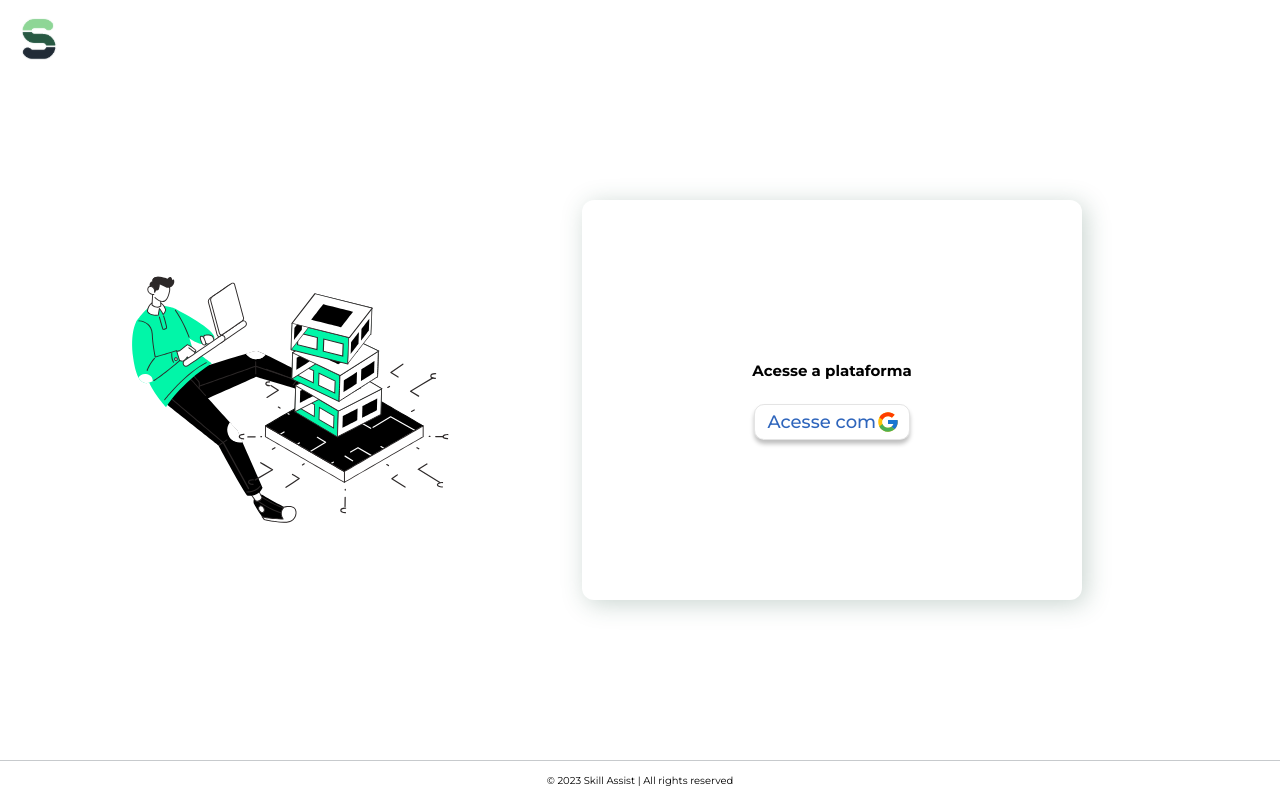
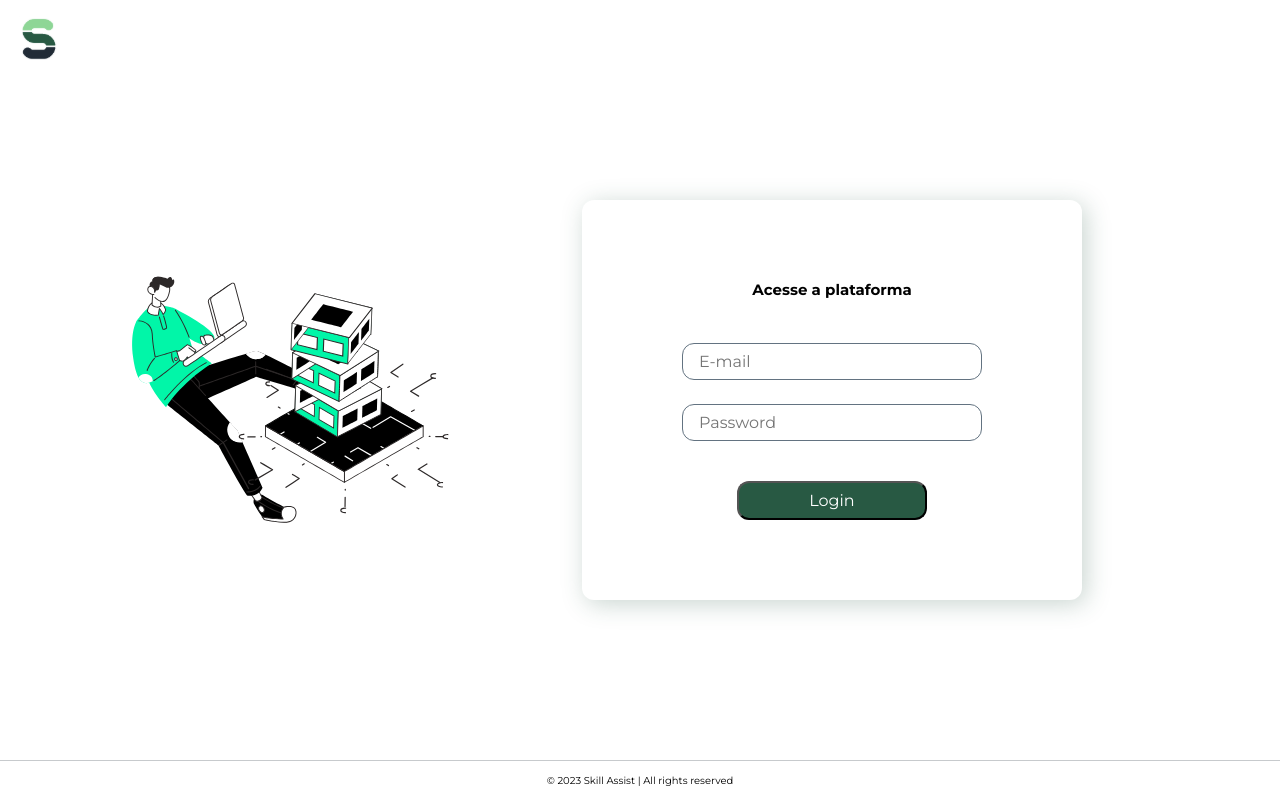
Before and after one commit to Skill-Assist/auth-frontend, a Next.js app: page / in a window 1280 px wide. Built offline with nearby package versions, Linux system fonts and the light colour scheme.

Commit message:
normal authentication implemented

```diff
--- a/package.json
+++ b/package.json
@@ -12,11 +12,13 @@
     "@types/node": "20.3.2",
     "@types/react": "18.2.14",
     "@types/react-dom": "18.2.6",
+    "axios": "^1.4.0",
     "eslint-config-next": "13.4.7",
     "lottie-react": "^2.4.0",
     "next": "13.4.7",
     "next-auth": "^4.22.1",
     "react": "18.2.0",
+    "react-cookies": "^0.1.1",
     "react-dom": "18.2.0",
     "react-icons": "^4.10.1",
     "sass": "^1.63.6",
@@ -24,6 +26,7 @@
   },
   "devDependencies": {
     "@rocketseat/eslint-config": "^1.2.0",
+    "@types/react-cookies": "^0.1.0",
     "eslint": "^8.43.0"
   }
 }
--- a/src/app/page.tsx
+++ b/src/app/page.tsx
@@ -1,23 +1,42 @@
 'use client'
 
-import { FC } from 'react'
+import { FC, useState } from 'react'
 import { useLottie } from 'lottie-react'
 import Image from 'next/image'
 
 import Footer from '@/components/Footer'
 
-import { FcGoogle } from 'react-icons/fc'
 import workingMan from '../../public/working-tech.json'
 
 import styles from './styles.module.scss'
+import { useRouter } from 'next/navigation'
+import userService from '@/services/userService'
 
 const Login: FC = () => {
+  const router = useRouter()
+  const [user, setUser] = useState({
+    email: '',
+    password: '',
+  })
+
   const options = {
     animationData: workingMan,
     loop: true,
   }
 
   const { View } = useLottie(options)
+
+  const handleSubmit = async (e: any) => {
+    e.preventDefault()
+    const response = await userService.signin(user.email, user.password)
+
+    console.log(response)
+    if (response.status === 200) {
+      router.push('https://www.google.com')
+    } else {
+      alert(response.data.message)
+    }
+  }
 
   return (
     <div className={styles.container}>
@@ -30,12 +49,31 @@ const Login: FC = () => {
       />
       <div className={styles.login}>
         <div className={styles.banner}>{View}</div>
-        <div className={styles.card}>
+        <form className={styles.form} onSubmit={(e) => handleSubmit(e)}>
           <h2>Acesse a plataforma</h2>
-          <button className={styles.googleBtn}>
-            Acesse com <FcGoogle />
-          </button>
-        </div>
+          <div className={styles.inputContainer}>
+            <input
+              type="email"
+              value={user.email}
+              onChange={(e) => setUser({ ...user, email: e.target.value })}
+              placeholder="E-mail"
+              pattern="[a-z0-9._%+]+@[a-z0-9.]+\.[a-z]{2,}$"
+              required
+            />
+          </div>
+
+          <div className={styles.inputContainer}>
+            <input
+              type="password"
+              value={user.password}
+              onChange={(e) => setUser({ ...user, password: e.target.value })}
+              placeholder="Password"
+              required
+            />
+          </div>
+
+          <button type="submit">Login</button>
+        </form>
       </div>
 
       <Footer />
--- a/src/app/styles.module.scss
+++ b/src/app/styles.module.scss
@@ -49,6 +49,58 @@
   border-radius: var(--border-radius);
 }
 
+.form {
+  display: flex;
+  flex-direction: column;
+  justify-content: center;
+  align-items: center;
+  gap: 24px;
+  width: 40%;
+  max-width: 500px;
+  height: 80%;
+  max-height: 400px;
+  margin: auto;
+
+  background-color: var(--white);
+  box-shadow: var(--box-shadow-2);
+  border-radius: var(--border-radius);
+
+  h2 {
+    margin-bottom: 20px;
+  }
+
+  .inputContainer {
+    margin: 0 auto;
+    width: 80%;
+    max-width: 300px;
+
+    input {
+      width: 100%;
+      padding: 8px 16px;
+      border-radius: var(--border-radius);
+      border: solid 1px var(--legend);
+      font-size: 16px;
+    }
+  }
+
+  button {
+    background-color: var(--highlight-1);
+    color: var(--text-white);
+    margin: 0 auto;
+    margin-top: 16px;
+    width: 60%;
+    max-width: 190px;
+    padding: 8px 16px;
+    border-radius: var(--border-radius);
+    font-size: 16px;
+
+    &:hover {
+      opacity: 0.9;
+      cursor: pointer;
+    }
+  }
+}
+
 .googleBtn {
   all: unset;
   display: flex;
--- /dev/null
+++ b/src/services/userService.ts
@@ -0,0 +1,36 @@
+import axios from 'axios'
+import cookie from 'react-cookies'
+
+const API_URL = 'http://localhost:5500/api/v1'
+
+const userService = {
+  signin: async (email: string, password: string) => {
+    try {
+      const response = await axios.post(`${API_URL}/auth/signin`, {
+        email,
+        password,
+      })
+
+      cookie.save('token', response.data.access_token, {})
+      return response
+    } catch (error: any) {
+      return error.response
+    }
+  },
+
+  getProfile: async () => {
+    const config = {
+      headers: {
+        Authorization: `Bearer ${cookie.load('token')}`,
+      },
+    }
+    try {
+      const profile = await axios.get(`${API_URL}/user/profile`, config)
+      return profile
+    } catch (error: any) {
+      return error.response
+    }
+  },
+}
+
+export default userService
```
Also changed, not shown: src/app/api/auth/[…nextauth]/route.ts (deleted), 1 other file (tests, documents, lock files or other folders).
